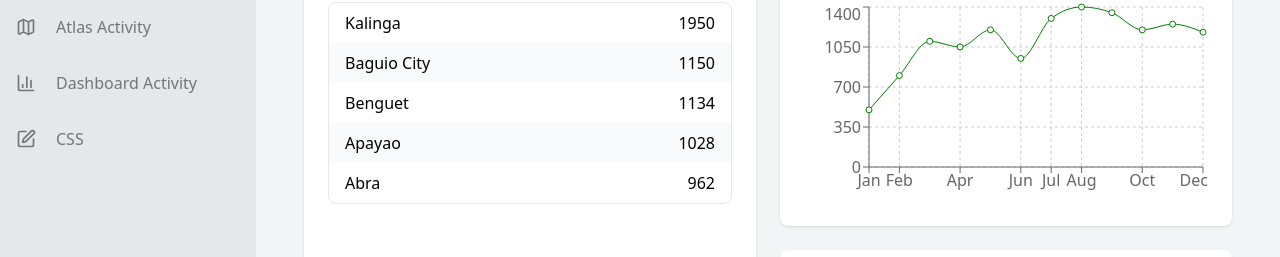
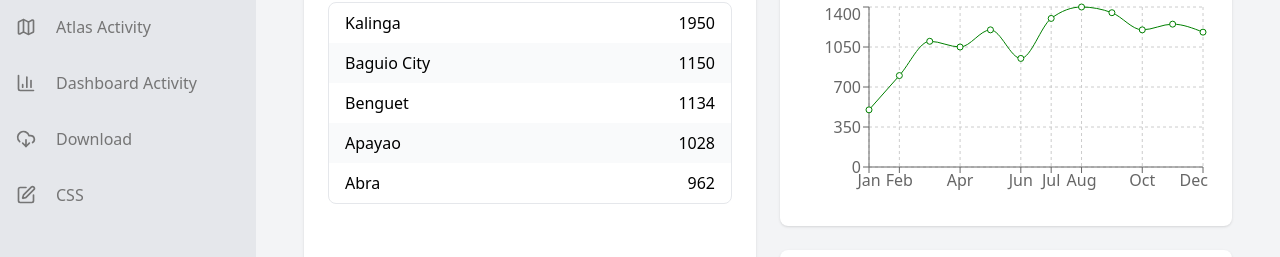
Before and after one commit to team-kotl/terramap-admin, a React (Vite) app: page / in a window 1280 px wide. Shown: the part 270-527 px from the top of the page. Built offline with nearby package versions, Linux system fonts and the light colour scheme.

Commit message:
Added Downloads

```diff
--- a/src/components/core/Sidebar.jsx
+++ b/src/components/core/Sidebar.jsx
@@ -1,5 +1,5 @@
 import { NavLink } from "react-router-dom"
-import { LayoutDashboard, Users, Map, BarChart3, SquarePen } from "lucide-react"
+import { LayoutDashboard, Users, Map, BarChart3, SquarePen, DownloadCloud } from "lucide-react"
 
 const Sidebar = () => {
     return (
@@ -43,6 +43,14 @@
                     </NavLink>
                 </li>
                 <li>
+                    <NavLink to="/download"
+                        className={({ isActive }) =>
+                            `flex items-center gap-5 hover:text-primary ${
+                                isActive ? "text-primary font-bold" : ""}`}>
+                        <DownloadCloud size={20} /> Download
+                    </NavLink>
+                </li>
+                <li>
                     <NavLink to="/survey"
                         className={({ isActive }) =>
                             `flex items-center gap-5 hover:text-primary ${
--- /dev/null
+++ b/src/pages/Download.jsx
@@ -0,0 +1,10 @@
+const Download = () => {
+    return (
+        <div>
+            <h1 className="text-2xl font-bold mb-4 text-primary">Download</h1>
+            <p>qwqwq</p>
+        </div>
+    )
+}
+
+export default Download
```
